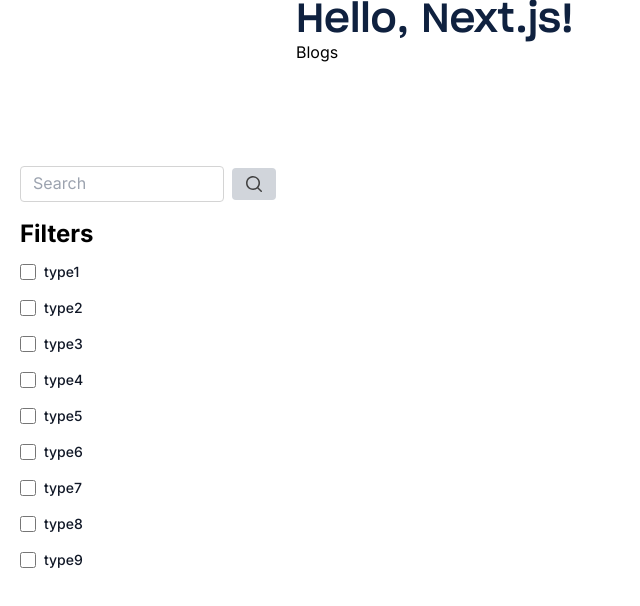
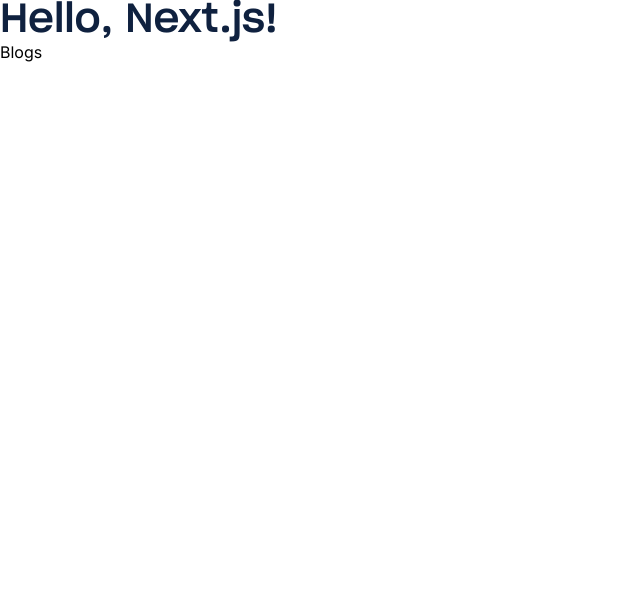
Before and after one commit to rohitjain908/Blog-poc-fronted, a Next.js app: page / in a window 1280 px wide. Shown: the top 606 px of the page, without its empty margins (0-640 px from the left). Built offline with nearby package versions, Linux system fonts and the light colour scheme.

Commit message:
change layout of filtersBar

```diff
--- a/app/FiltersBar.jsx
+++ b/app/blogs/FiltersBar.jsx
@@ -1,6 +1,6 @@
 "use client";
-import "../styles/globals.css";
-import "../styles/main.scss";
+import "../../styles/globals.css";
+import "../../styles/main.scss";
 import React, { useState, createContext, useContext } from 'react';
 
 const MyContext = createContext();
@@ -55,7 +55,7 @@
         event.preventDefault()
         //have to show search result on the basis of searchInput
         //console.log("selectedTags ", selectedTags)
-        alert("Searched Input is " + searchInput + " " + selectedTags)
+        alert("Searched Input is " + searchInput + " SelectedFilters are " + selectedTags)
 
     }
 
--- a/app/blogs/page.jsx
+++ b/app/blogs/page.jsx
@@ -1,6 +1,7 @@
 import axios from "axios";
 import styles from "../../styles/Home.module.scss";
 import BlogThumnail from "./BlogThumbnail";
+import FiltersBar from "./FiltersBar";
 
 async function getData() {
   try {
@@ -15,6 +16,8 @@
 export default async function Blogs() {
   const blogs = await getData();
   return (
+    <div className="flex">
+      <FiltersBar/>
       <div className="max-w-7xl mx-auto">
           <h1 className="text-center">Blogs</h1>
           <div className="grid grid-cols-1 xl:grid-cols-3 mt-20 px-6 xl:px-0 flex-row">
@@ -27,5 +30,6 @@
             <BlogThumnail />
           </div>
       </div>
+    </div>
   );
 }
--- a/app/layout.jsx
+++ b/app/layout.jsx
@@ -1,6 +1,6 @@
 import "../styles/globals.css";
 import "../styles/main.scss";
-import FiltersBar from './FiltersBar'
+import FiltersBar from './blogs/FiltersBar'
 export default function RootLayout({ children }) {
   return (
     <html lang="en">
@@ -11,12 +11,7 @@
         />
       </head>
       <body>
-        <div className = 'flex'>
-          <FiltersBar/>
-          <div>
-            {children}
-          </div>
-        </div>
+          {children}
         </body>
     </html>
   );
```
Lines whose indentation alone changed are shown as unchanged.
